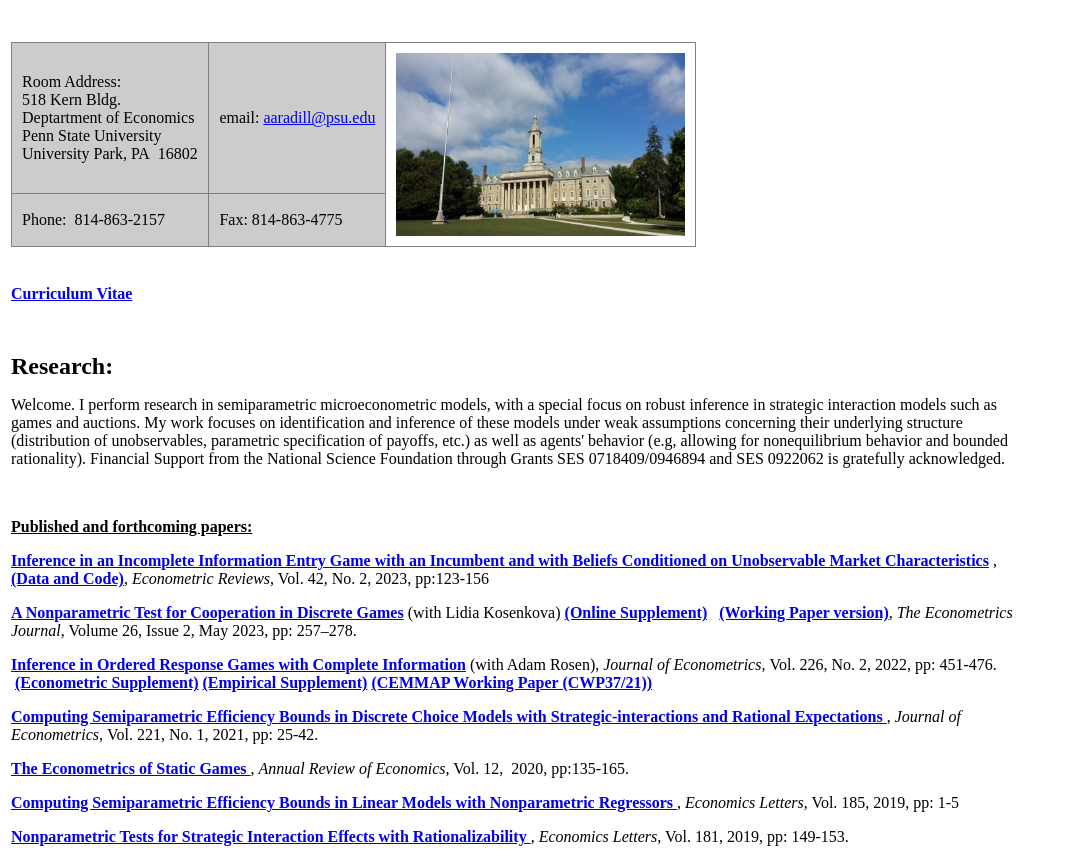
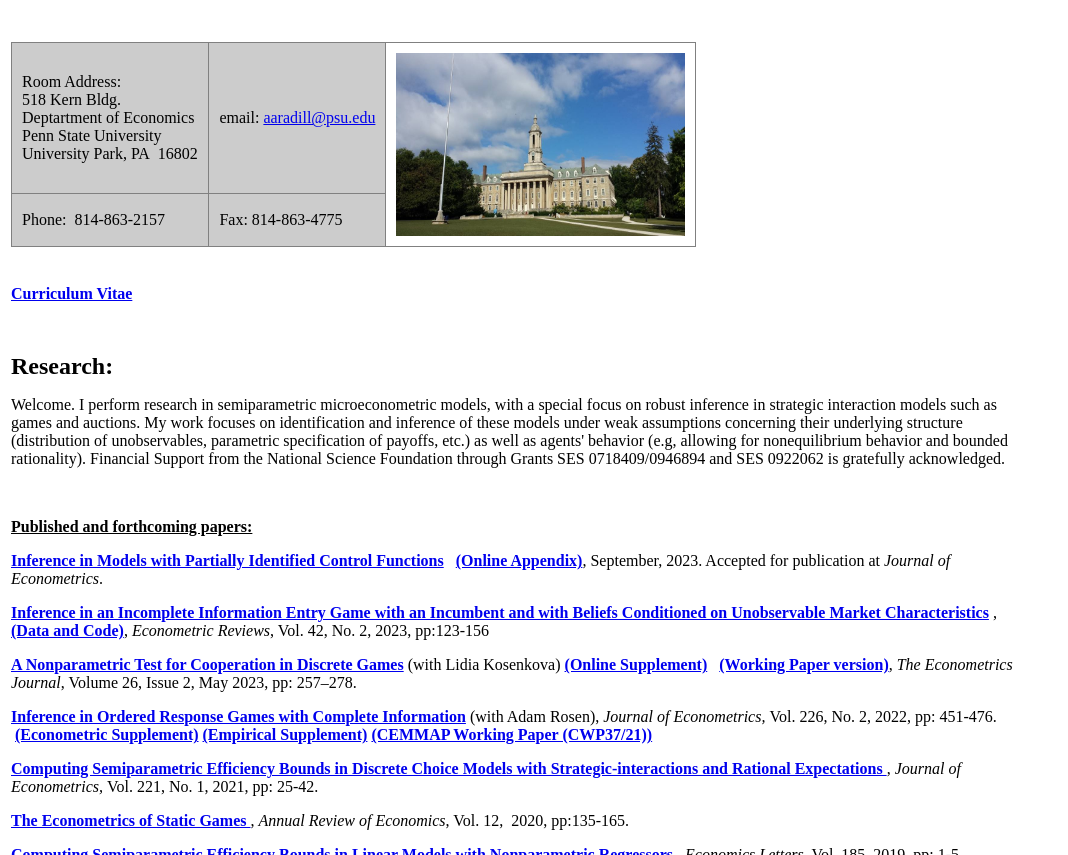
Before and after one commit to aaradill/aaradill.github.io, a plain HTML site: page index.html in a window 1280 px wide. Shown: the part 245-1100 px from the top of the page, without its empty margins (0-1068 px from the left). Drawn offline with Linux system fonts and the light colour scheme.

Commit message:
New changes
new

```diff
--- a/index.html
+++ b/index.html
@@ -42,6 +42,7 @@
       <p align="left">Welcome. I perform research in semiparametric microeconometric models, with a special focus on robust inference in strategic interaction models such as games and auctions. My work focuses on identification and inference of these models under weak assumptions concerning their underlying structure (distribution of unobservables, parametric specification of payoffs, etc.) as well as agents' behavior (e.g, allowing for nonequilibrium behavior and bounded rationality). Financial Support from the National Science Foundation through Grants SES 0718409/0946894 and SES 0922062 is gratefully acknowledged. </p>
       <p align="left">&nbsp;</p>
       <p align="left"><b><u>Published and forthcoming papers:</u></b> </p>
+		<p align="left"><a href="https://aaradill.github.io/part-identif-control-functions-paper.pdf"><strong>Inference in Models with Partially Identified Control Functions</strong></a>&nbsp; <strong>&nbsp;<a href="https://aaradill.github.io/part-identif-control-functions-appendix.pdf">(Online Appendix)</a></strong>, September, 2023. Accepted for publication at <em>Journal of Econometrics</em>.</p>
 		<p align="left"><a href="https://aaradill.github.io/entry_incumbent_unobserved_market_characteristics_october_2022.pdf"><strong>Inference in an Incomplete Information Entry Game with an Incumbent and with Beliefs Conditioned on Unobservable Market Characteristics</strong></a> , <a href="https://aaradill.github.io/data_code_entry_incumbent.html"><strong>(Data and Code)</strong></a>, <em>Econometric Reviews</em>, Vol. 42, No. 2, 2023, pp:123-156</p>
 		<p align="left"><strong><a href="https://academic.oup.com/ectj/advance-article/doi/10.1093/ectj/utad001/6969418">A Nonparametric Test for Cooperation in Discrete Games</a></strong> (with Lidia Kosenkova) <a href="https://aaradill.github.io/testing-for-cooperation-supplement.pdf"><strong>(Online Supplement)</strong></a> &nbsp; <a href="https://aaradill.github.io/testing-for-cooperation-paper.pdf"><strong>(Working Paper version)</strong></a>, <em>The Econometrics Journal</em>, Volume 26, Issue 2, May 2023, pp: 257–278.&nbsp;</p>
 <p align="left"><strong><a href="https://aaradill.github.io/ordered_game.pdf">Inference in Ordered Response Games with Complete Information</a></strong> (with Adam Rosen), <em>Journal of Econometrics, </em> Vol. 226, No. 2, 2022, pp: 451-476. &nbsp;<a href="https://aaradill.github.io/ordered-game-econometric-supplement.pdf"><strong>(Econometric Supplement)</strong></a> <a href="https://aaradill.github.io/ordered-game-empirical-supplement.pdf"><strong>(Empirical Supplement)</strong></a> <a href="https://www.cemmap.ac.uk/publication/inference-in-ordered-response-games-with-complete-information-5/"><strong>(CEMMAP Working Paper (CWP37/21))</strong></a>&nbsp;</p>
```
